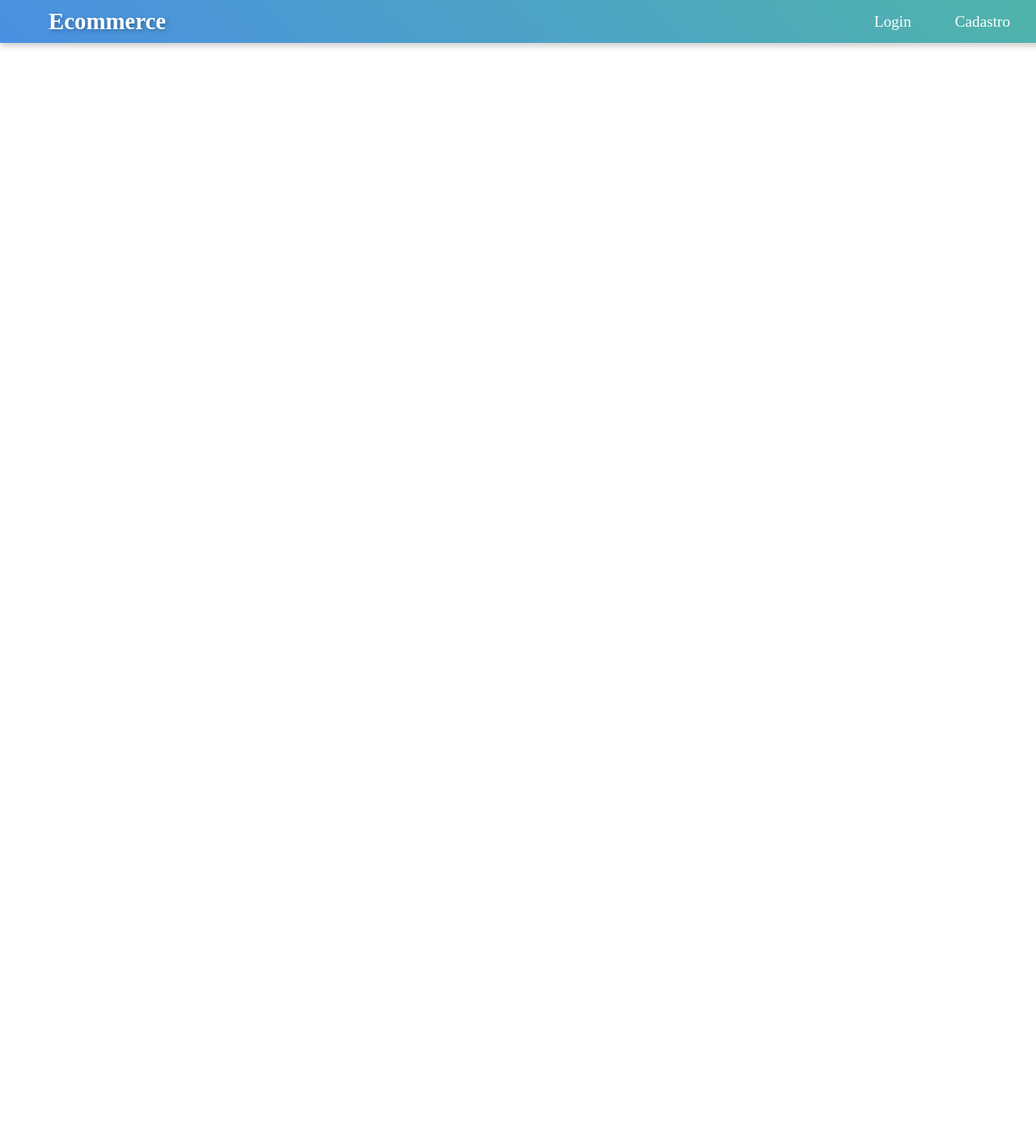
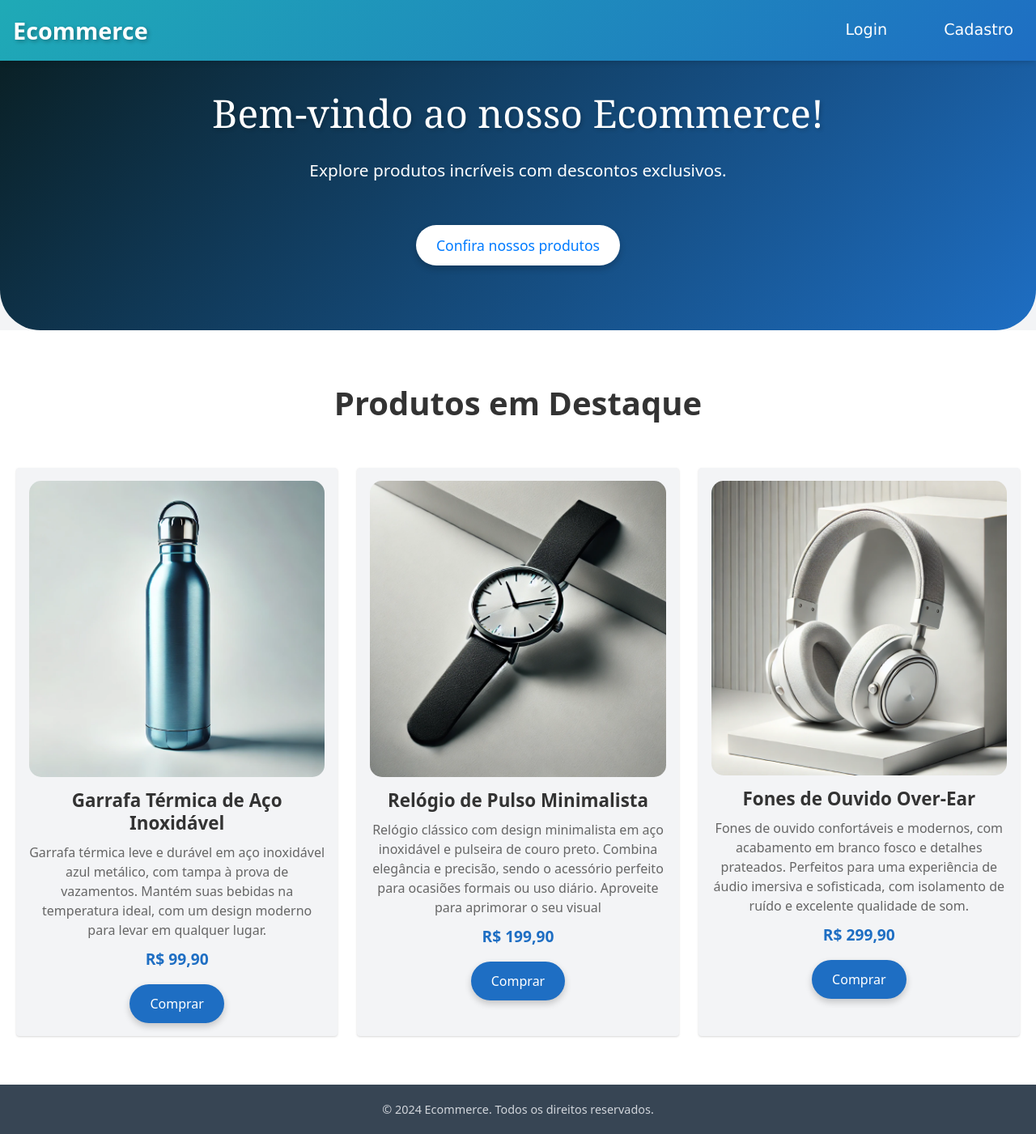
Before and after one commit to arthursignorini/Ecommerce, a website: page index.html in a window 1280 px wide. Shown: the whole page at 81% size. Before the commit the page ends 800 px from the top, so only its background shows below. Drawn offline with nearby package versions, Linux system fonts and the light colour scheme.

Commit message:
adicionar index

```diff
--- a/assets/components/navbar/navbar.css
+++ b/assets/components/navbar/navbar.css
@@ -9,7 +9,7 @@ body, ul, li, a, button {
 
   /* Navbar */
   .navbar {
-    background: linear-gradient(45deg, #4a90e2, #50b5a9);
+    background: linear-gradient(135deg, #1faab6, #1e6ec3);
     padding: 10px 20px;
     box-shadow: 0 4px 8px rgba(0, 0, 0, 0.2);
     position: fixed;
@@ -22,7 +22,7 @@ body, ul, li, a, button {
     display: flex;
     justify-content: space-between;
     align-items: center;
-    max-width: 1200px;
+    max-width: 1600px;
     margin: 0 auto;
   }
 
@@ -48,6 +48,7 @@ body, ul, li, a, button {
 
   .nav-links li a {
     font-size: 1.2em;
+    font-family: Verdana, Geneva, Tahoma, sans-serif;
     color: #ffffff;
     padding: 8px 12px;
     border-radius: 5px;
--- /dev/null
+++ b/assets/css/index.css
@@ -0,0 +1,222 @@
+/* Global Styles */
+body {
+    margin: 0;
+    font-family: 'Arial', sans-serif;
+    line-height: 1.6;
+    color: #333;
+    background-color: #f3f4f6;
+}
+html {
+    scroll-behavior: smooth;
+}
+
+
+/* Hero Section */
+.hero {
+    background: linear-gradient(135deg, #091d1f, #1e6ec3);
+    color: #ffffff;
+    padding: 80px 20px;
+    text-align: center;
+    border-bottom-left-radius: 50px;
+    border-bottom-right-radius: 50px;
+}
+
+.hero h1 {
+    font-size: 3rem;
+    margin-bottom: 20px;
+    font-family: 'Georgia', serif;
+    text-shadow: 2px 2px 5px rgba(0, 0, 0, 0.2);
+}
+
+.hero p {
+    font-size: 1.3rem;
+    margin-bottom: 30px;
+    font-weight: 300;
+    max-width: 700px;
+    margin: 0 auto 30px auto;
+}
+
+.hero a {
+    background-color: #ffffff;
+    color: #007BFF;
+    text-decoration: none;
+    padding: 12px 25px;
+    border-radius: 25px;
+    font-size: 1.1rem;
+    transition: all 0.3s ease;
+    box-shadow: 0 4px 8px rgba(0, 0, 0, 0.2);
+}
+
+.hero a:hover {
+    background-color: #f1f1f1;
+    box-shadow: 0 6px 12px rgba(0, 0, 0, 0.3);
+}
+
+/* Featured Products Section */
+#produtos {
+    padding: 60px 20px;
+    background-color: #ffffff;
+}
+
+#produtos h2 {
+    font-size: 2.5rem;
+    color: #333;
+    text-align: center;
+    margin-bottom: 50px;
+    font-weight: bold;
+}
+
+.product {
+    background-color: #f9f9f9;
+    border-radius: 15px;
+    padding: 20px;
+    text-align: center;
+    transition: transform 0.3s ease, box-shadow 0.3s ease;
+    box-shadow: 0 2px 5px rgba(0, 0, 0, 0.1);
+}
+
+.product img {
+    max-width: 100%;
+    height: auto;
+    border-radius: 15px;
+    margin-bottom: 15px;
+}
+
+.product h3 {
+    font-size: 1.4rem;
+    color: #333;
+    margin-bottom: 10px;
+}
+
+.product p {
+    font-size: 1rem;
+    color: #666;
+    margin-bottom: 10px;
+}
+
+.product span {
+    font-size: 1.2rem;
+    color: #1dc8df;
+    font-weight: bold;
+    margin-top: 10px;
+    display: block;
+}
+
+.product button {
+    background-color: #1e6ec3;
+    color: #ffffff;
+    border: none;
+    padding: 12px 25px;
+    font-size: 1rem;
+    border-radius: 25px;
+    cursor: pointer;
+    transition: background-color 0.3s ease, transform 0.2s ease;
+    box-shadow: 0 4px 8px rgba(0, 0, 0, 0.2);
+}
+
+.product button:hover {
+    transform: scale(1.05);
+}
+
+.product:hover {
+    transform: scale(1.05);
+    box-shadow: 0 6px 12px rgba(0, 0, 0, 0.15);
+}
+
+.product span {
+    color: #1e6ec3;
+}
+
+/* Footer Styles */
+footer {
+    background-color: #374554;
+    color: #d1d5db;
+    padding: 20px 0;
+    text-align: center;
+}
+
+footer p {
+    margin: 0;
+    font-size: 0.9rem;
+    font-weight: 300;
+}
+
+/* Transições Globais */
+* {
+    transition: all 0.3s ease-in-out;
+}
+
+/* Botões */
+.hero a,
+.product button {
+    transition: background-color 0.3s ease, transform 0.2s ease;
+}
+
+.hero a:hover {
+    background-color: #f1f1f1;
+    transform: scale(1.05);
+}
+
+.product button:hover {
+    background-color: #0056b3;
+    transform: translateY(-3px);
+    box-shadow: 0 6px 12px rgba(0, 0, 0, 0.2);
+}
+
+/* Produtos */
+.product {
+    transition: transform 0.3s ease, box-shadow 0.3s ease;
+}
+
+.product:hover {
+    transform: translateY(-5px);
+    box-shadow: 0 10px 20px rgba(0, 0, 0, 0.1);
+}
+
+/* Links na Navbar */
+.nav-links li a {
+    transition: color 0.3s ease;
+}
+
+.nav-links li a:hover {
+    color: #0056b3;
+}
+
+/* Imagens */
+.product img {
+    transition: transform 0.3s ease, opacity 0.3s ease;
+}
+
+.product img:hover {
+    transform: scale(1.05);
+    opacity: 0.9;
+}
+
+/* Footer Links */
+footer p {
+    transition: color 0.3s ease;
+}
+
+footer p:hover {
+    color: #1dc8df;
+}
+
+
+/* Responsive Design */
+@media (max-width: 768px) {
+    .hero h1 {
+        font-size: 2.2rem;
+    }
+
+    .hero p {
+        font-size: 1rem;
+    }
+
+    #produtos h2 {
+        font-size: 2rem;
+    }
+
+    #sobre h2 {
+        font-size: 2rem;
+    }
+}
--- a/index.html
+++ b/index.html
@@ -3,38 +3,94 @@
 <head>
     <meta charset="UTF-8">
     <meta name="viewport" content="width=device-width, initial-scale=1.0">
-    <title>Document</title>
+    <title>Ecommerce</title>
+    <link rel="stylesheet" href="assets/css/index.css">
     <link rel="stylesheet" href="assets/components/navbar/navbar.css">
+    <link rel="stylesheet" href="https://cdn.jsdelivr.net/npm/tailwindcss@2.2.19/dist/tailwind.min.css">
 </head>
-<body>
+<body class="bg-gray-100 font-sans">
+
     <!-- Navbar -->
-    <nav class="navbar">
-        <div class="navbar-container">
+    <nav class="navbar bg-white shadow-md p-4">
+        <div class="navbar-container flex justify-between items-center">
           <!-- Logo -->
-          <a href="img/logo.png" class="logo">Ecommerce</a>
+          <a href="index.html" class="logo">Ecommerce</a>
 
           <!-- Links -->
-          <ul class="nav-links">
-            <li><a href="#">Login</a></li>
-            <li><a href="#">Cadastro</a></li>
+          <ul class="nav-links hidden md:flex space-x-4">
+            <li><a href="#" class="text-gray-700 hover:text-blue-600">Login</a></li>
+            <li><a href="#" class="text-gray-700 hover:text-blue-600">Cadastro</a></li>
           </ul>
 
           <!-- Mobile Menu Button -->
-          <button class="mobile-menu-btn" id="mobileMenuBtn">
+          <button class="mobile-menu-btn md:hidden" id="mobileMenuBtn">
             ☰
           </button>
         </div>
 
         <!-- Mobile Menu -->
-        <ul class="mobile-nav-links" id="mobileNavLinks">
-          <li><a href="#">Home</a></li>
-          <li><a href="#">Produtos</a></li>
-          <li><a href="#">Sobre</a></li>
-          <li><a href="#">Contato</a></li>
+        <ul class="mobile-nav-links hidden md:hidden" id="mobileNavLinks">
+          <li><a href="#" class="block text-gray-700 py-2">Home</a></li>
+          <li><a href="#" class="block text-gray-700 py-2">Produtos</a></li>
+          <li><a href="#" class="block text-gray-700 py-2">Sobre</a></li>
+          <li><a href="#" class="block text-gray-700 py-2">Contato</a></li>
         </ul>
-      </nav>
-      <!-- Fim da NavBar -->
+    </nav>
+    <!-- End Navbar -->
 
+    <!-- Hero Section -->
 
+    <section class="hero">
+        <br>
+        <h1>Bem-vindo ao nosso Ecommerce!</h1>
+        <p class="mt-4 text-lg">Explore produtos incríveis com descontos exclusivos.</p>
+        <a href="#produtos" class="mt-6 inline-block bg-white text-blue-500 px-6 py-2 rounded shadow hover:bg-gray-100">
+            Confira nossos produtos
+        </a>
+
+    </section>
+
+    <!-- Produtos Destaque -->
+    <section id="produtos">
+        <div class="container mx-auto">
+            <h2>Produtos em Destaque</h2>
+            <div class="grid grid-cols-1 md:grid-cols-3 gap-6">
+                <!-- Produto 1 -->
+                <div class="product bg-gray-100 p-4 rounded shadow">
+                    <img src="assets/img/produto3.png" alt="Produto 1" class="w-full h-48 object-cover rounded mb-4">
+                    <h3 class="text-lg font-bold text-gray-800">Garrafa Térmica de Aço Inoxidável
+                    </h3>
+                    <p class="text-gray-600 mt-2">Garrafa térmica leve e durável em aço inoxidável azul metálico, com tampa à prova de vazamentos. Mantém suas bebidas na temperatura ideal, com um design moderno para levar em qualquer lugar.</p>
+                    <span class="text-blue-500 font-bold mt-4 block">R$ 99,90</span>
+                    <button class="mt-4 bg-blue-500 text-white px-4 py-2 rounded hover:bg-blue-600">Comprar</button>
+                </div>
+                <!-- Produto 2 -->
+                <div class="product bg-gray-100 p-4 rounded shadow">
+                    <img src="assets/img/produto2.png" alt="Produto 2" class="w-full h-48 object-cover rounded mb-4">
+                    <h3 class="text-lg font-bold text-gray-800">Relógio de Pulso Minimalista</h3>
+                    <p class="text-gray-600 mt-2">Relógio clássico com design minimalista em aço inoxidável e pulseira de couro preto. Combina elegância e precisão, sendo o acessório perfeito para ocasiões formais ou uso diário. Aproveite para aprimorar o seu visual</p>
+                    <span class="text-blue-500 font-bold mt-4 block">R$ 199,90</span>
+                    <button class="mt-4 bg-blue-500 text-white px-4 py-2 rounded hover:bg-blue-600">Comprar</button>
+                </div>
+                <!-- Produto 3 -->
+                <div class="product bg-gray-100 p-4 rounded shadow">
+                    <img src="assets/img/produto1.png" alt="Produto 3" class="w-full h-48 object-cover rounded mb-4">
+                    <h3 class="text-lg font-bold text-gray-800">Fones de Ouvido Over-Ear</h3>
+                    <p class="text-gray-600 mt-2">Fones de ouvido confortáveis e modernos, com acabamento em branco fosco e detalhes prateados. Perfeitos para uma experiência de áudio imersiva e sofisticada, com isolamento de ruído e excelente qualidade de som.</p>
+                    <span>R$ 299,90</span>
+                    <button class="mt-4 bg-blue-500 text-white">Comprar</button>
+                </div>
+            </div>
+        </div>
+    </section>
+
+    <!-- Footer -->
+    <footer>
+        <div class="container mx-auto text-center">
+            <p>&copy; 2024 Ecommerce. Todos os direitos reservados.</p>
+        </div>
+    </footer>
+
+    <script src="assets/components/navbar/navbar.js"></script>
 </body>
 </html>
```
Also changed, not shown: assets/img/produto1.png (added), assets/img/produto2.png (added), assets/img/produto3.png (added).
